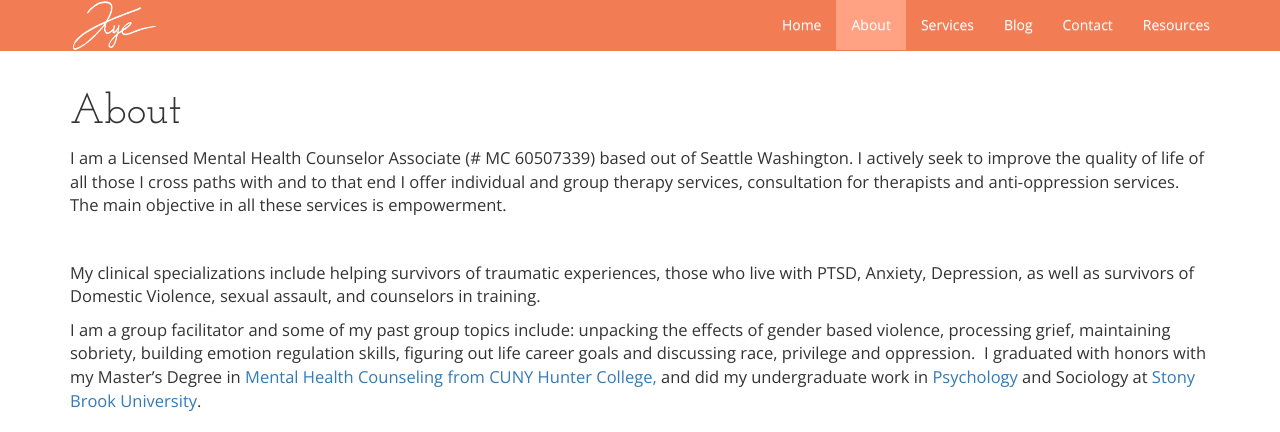
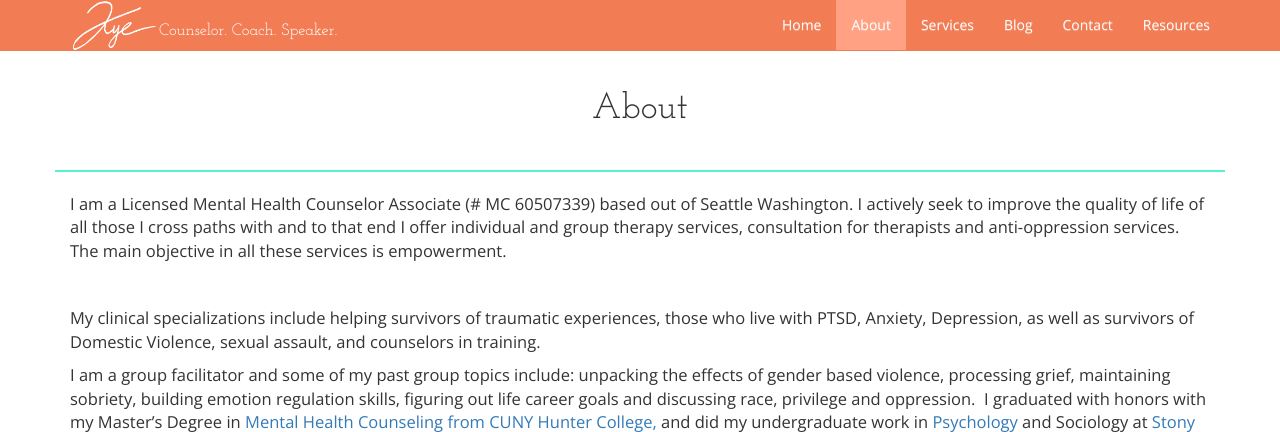
Before and after one commit to nadiabahrami/kh-project, a Django app: page /about/ in a window 1280 px wide. Shown: the top 432 px of the page. Run offline with Django 3.2, Linux system fonts and the light colour scheme; some libraries are stand-ins or nearby versions.

Commit message:
More navbar work and About page styling.

```diff
--- a/kh_site/home/static/css/style.css
+++ b/kh_site/home/static/css/style.css
@@ -85,7 +85,7 @@ font-family: 'David Libre', serif;*/
 
 /*home page*/
  .divider{
-    border-bottom: 1px solid #54F2CE;
+    border-bottom: 2px solid #54F2CE;
     padding-bottom: 30px;
     margin-bottom:20px;
  }
@@ -108,6 +108,18 @@ font-family: 'David Libre', serif;*/
     margin-top: 0px;
 }
 
+#nav-branding{
+    width:300px;
+}
+
+#nav-branding p {
+    font-family: 'Josefin Slab', serif;
+    padding-top:20px;
+    margin-bottom: 0px;
+    display: inline-block;
+    margin-left: -15px;
+}
+
 #img-2{
     height:200px;
     width:300px;
--- a/kh_site/home/templates/about.html
+++ b/kh_site/home/templates/about.html
@@ -1,8 +1,10 @@
 {% extends 'base.html' %}
 {% load static %}
 {% block content %}
+<div class="container divider">
+  <h2 class="text-center">About</h2>
+</div>
 <div class="container">
-    <h1>About</h1>
     <p>I am a Licensed Mental Health Counselor Associate (# MC 60507339) based out of Seattle Washington. I actively seek to improve the quality of life of all those I cross paths with and to that end I offer individual and group therapy services, consultation for therapists and anti-oppression services. The main objective in all these services is empowerment.</p>
    <p>&nbsp;</p>
    <p>My clinical specializations include helping survivors of traumatic experiences, those who live with PTSD, Anxiety, Depression, as well as survivors of Domestic Violence, sexual assault, and counselors in training.</p>
--- a/kh_site/home/templates/base.html
+++ b/kh_site/home/templates/base.html
@@ -10,6 +10,7 @@
     <!-- Optional theme -->
     <link rel="stylesheet" href="https://maxcdn.bootstrapcdn.com/bootstrap/3.3.7/css/bootstrap-theme.min.css" integrity="sha384-rHyoN1iRsVXV4nD0JutlnGaslCJuC7uwjduW9SVrLvRYooPp2bWYgmgJQIXwl/Sp" crossorigin="anonymous">
     <link href="https://fonts.googleapis.com/css?family=Josefin+Slab|Open+Sans" rel="stylesheet">
+    <link rel='shortcut icon' href="{% static 'imgs/icon-orange--border-white.png' %}" type='image/x-icon'/ >
     <link rel="stylesheet" href="{% static 'css/style.css' %}"/>
     <script   src="https://code.jquery.com/jquery-2.2.4.min.js"   integrity="sha256-BbhdlvQf/xTY9gja0Dq3HiwQF8LaCRTXxZKRutelT44="   crossorigin="anonymous"></script>
     <!-- Latest compiled and minified JavaScript -->
@@ -26,8 +27,8 @@
                 <span class="icon-bar"></span>
                 <span class="icon-bar"></span>
               </button>
-              <div>
-                <a class="navbar-brand" href="#"><img src="{% static 'imgs/sig2-white.png' %}"/></a>
+              <div id="nav-branding">
+                <a class="navbar-brand" href="#"><img src="{% static 'imgs/sig2-white.png' %}"/></a><p>Counselor. Coach. Speaker.</p>
               </div>
             </div>
             <div id="navbar" class="navbar-collapse collapse">
```
